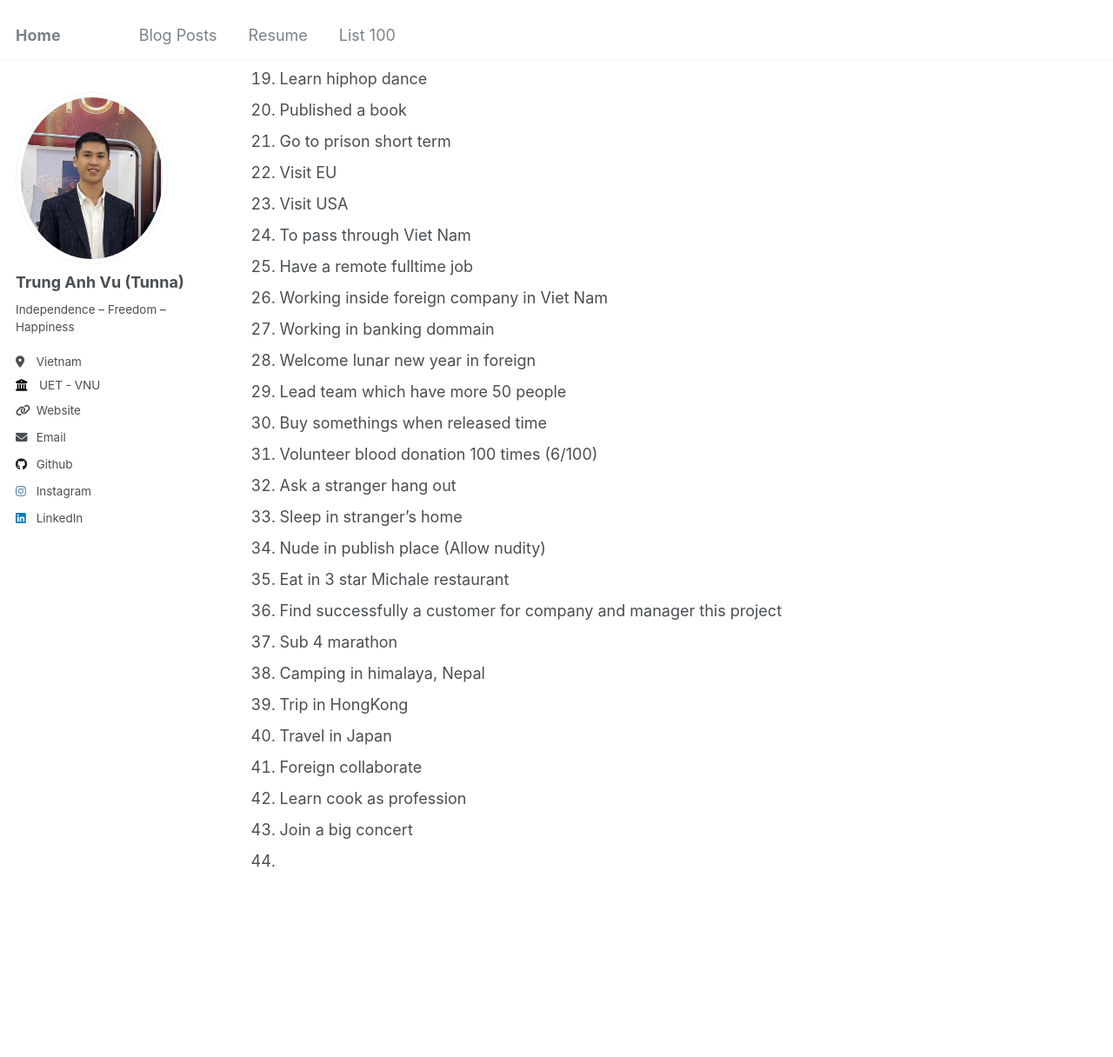
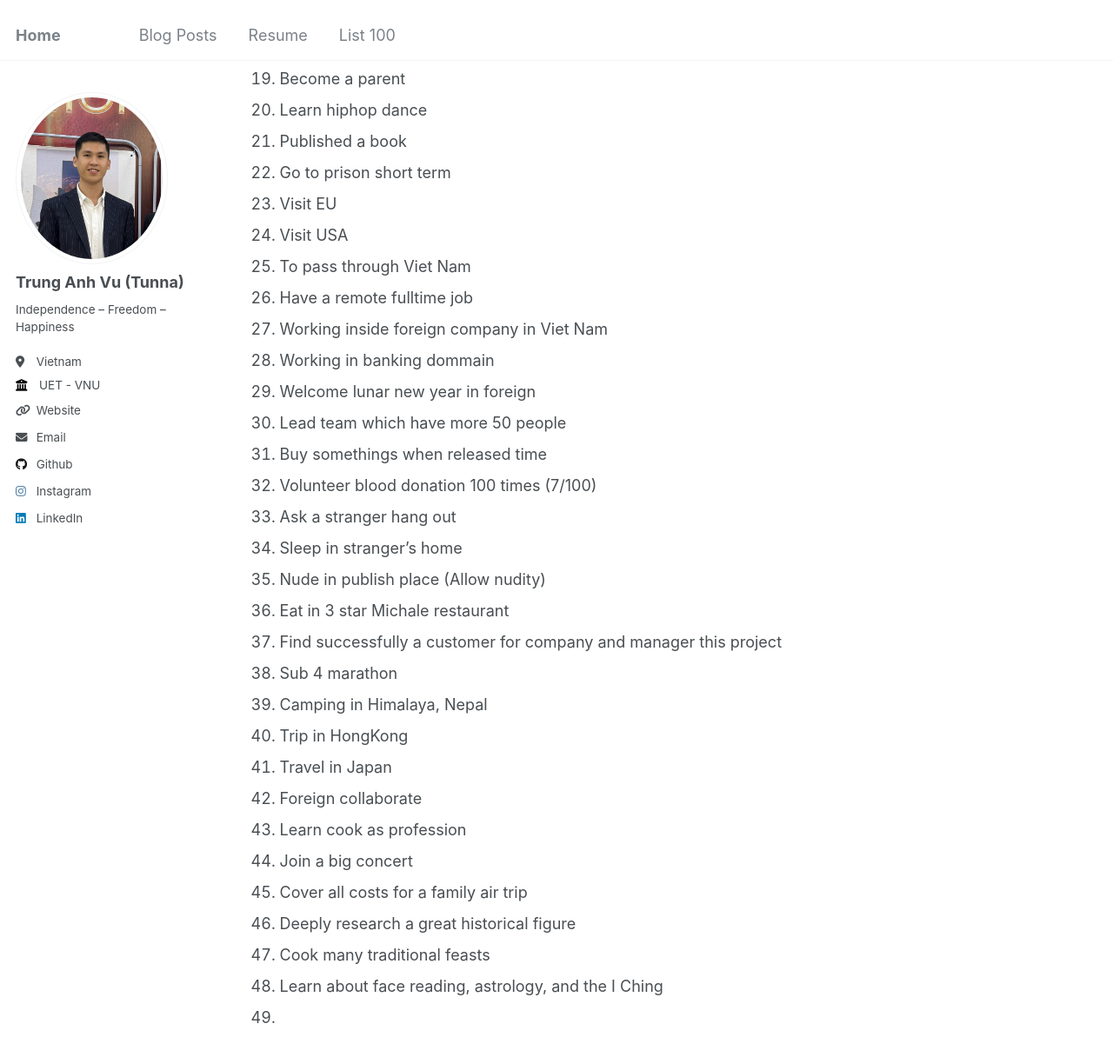
Before and after one commit to trunganhvu/trunganhvu.github.io, a Jekyll site: the page built from _pages/list-100.md, in a window 1280 px wide and 1400 px high, scrolled down 774 px. Shown: the top 1216 px of the window at 87% size. Built offline with Jekyll 4.4.1, drawn with Linux system fonts in a browser that asks for light colours; some of the changed text lies outside the part shown.

Commit message:
add to list-100

```diff
--- a/_pages/list-100.md
+++ b/_pages/list-100.md
@@ -6,50 +6,55 @@
 ---
 
 Things i want to do before i die. Modified as of Feb 13. 2025:
-1. Read 1000 books
-2. Therapy for 100 people
-3. Career Guidance for 200 students
-4. Donate 100 books
-5. Make a AI personal assistant
-6. Have 100 foreign friends
-7. Become a ultra marathon
-8. Swim 2 miles
-9. Get a PhD
-10. Join music classical concert
-11. Try to drive fast car
-12. Build a house
-13. Go abroad
-14. Have 1000 follower in github
-15. Contribute into opensource github
-16. Start a company
-17. Get married
-18. Become a parent
-19. Learn hiphop dance
-20. Published a book
-21. Go to prison short term
-22. Visit EU
-23. Visit USA
-24. To pass through Viet Nam
-25. Have a remote fulltime job
-26. Working inside foreign company in Viet Nam
-27. Working in banking dommain
-28. Welcome lunar new year in foreign
-29. Lead team which have more 50 people
-30. Buy somethings when released time
-31. Volunteer blood donation 100 times (6/100)
-32. Ask a stranger hang out
-33. Sleep in stranger's home
-34. Nude in publish place (Allow nudity)
-35. Eat in 3 star Michale restaurant
-36. Find successfully a customer for company and manager this project
-37. Sub 4 marathon
-38. Camping in himalaya, Nepal
-39. Trip in HongKong
-40. Travel in Japan
-41. Foreign collaborate
-42. Learn cook as profession
-43. Join a big concert
-44.
+1. Always be happy
+2. Read 1000 books
+3. Therapy for 100 people
+4. Career Guidance for 200 students
+5. Donate 100 books (3/100)
+6. Make a AI personal assistant
+7. Have 100 foreign friends
+8. Become a ultra marathon
+9. Swim 2 miles
+10. Get a PhD (Doing)
+11. Join music classical concert
+12. Try to drive fast car
+13. Build a house
+14. Go abroad
+15. Have 1000 follower in github (9/1000)
+16. Contribute into opensource github
+17. Start a company
+18. Get married
+19. Become a parent
+20. Learn hiphop dance
+21. Published a book
+22. Go to prison short term
+23. Visit EU
+24. Visit USA
+25. To pass through Viet Nam
+26. Have a remote fulltime job
+27. Working inside foreign company in Viet Nam
+28. Working in banking dommain
+29. Welcome lunar new year in foreign
+30. Lead team which have more 50 people
+31. Buy somethings when released time
+32. Volunteer blood donation 100 times (7/100)
+33. Ask a stranger hang out
+34. Sleep in stranger's home
+35. Nude in publish place (Allow nudity)
+36. Eat in 3 star Michale restaurant
+37. Find successfully a customer for company and manager this project
+38. Sub 4 marathon
+39. Camping in Himalaya, Nepal
+40. Trip in HongKong
+41. Travel in Japan
+42. Foreign collaborate
+43. Learn cook as profession
+44. Join a big concert
+45. Cover all costs for a family air trip
+46. Deeply research a great historical figure
+47. Cook many traditional feasts
+48. Learn about face reading, astrology, and the I Ching
+49.
 
 <!-- {% include base_path %}
 {% capture written_year %}'None'{% endcapture %}
```
